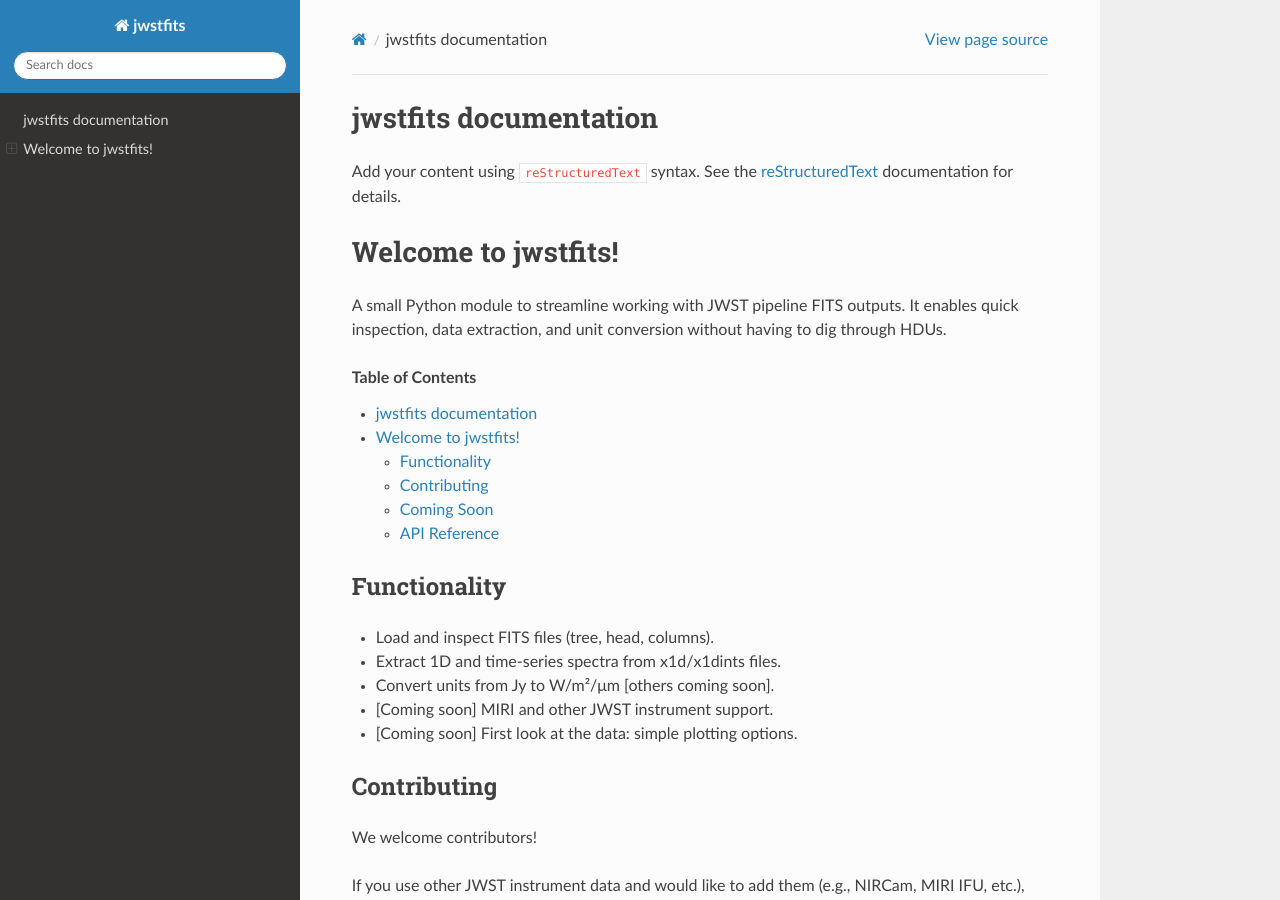
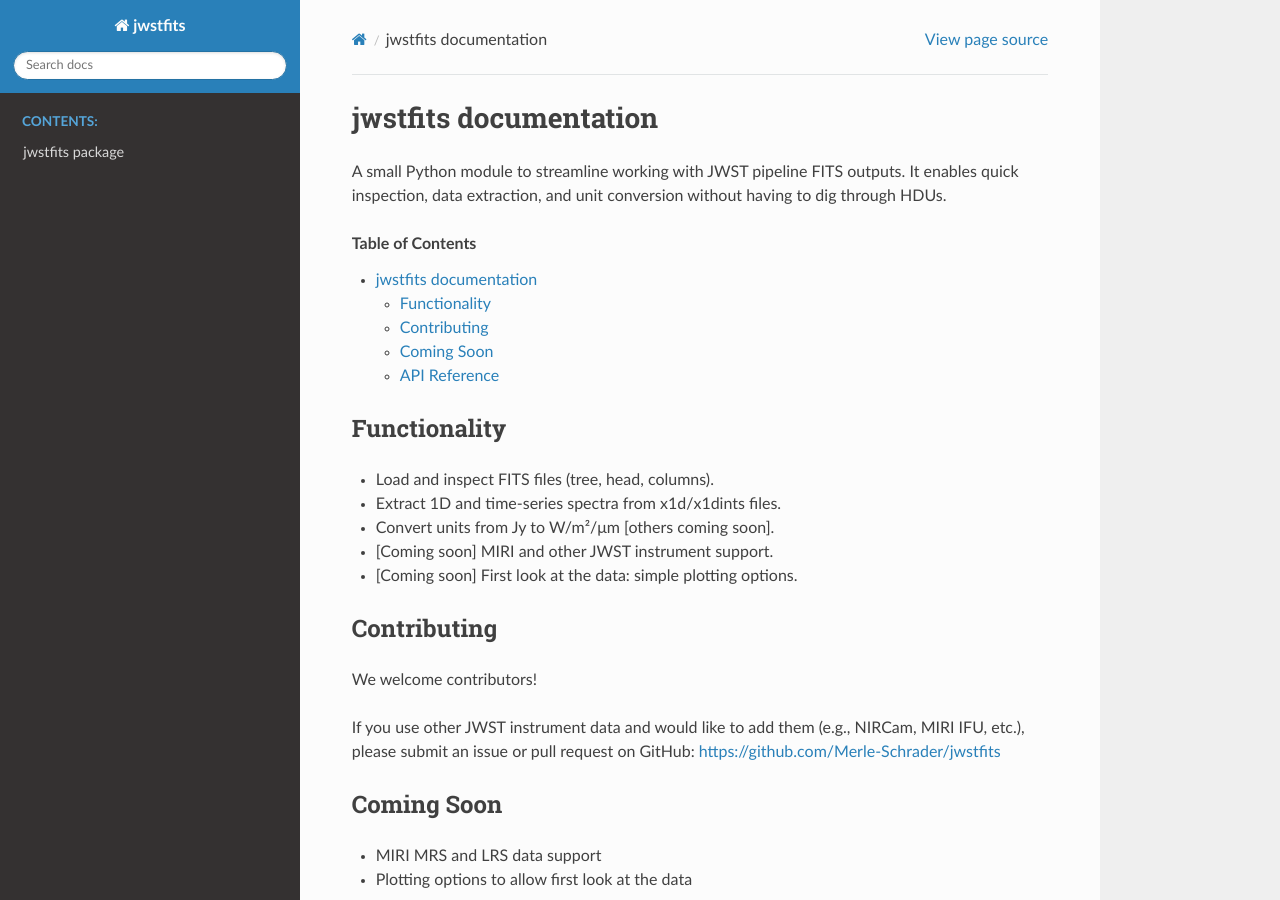
Before and after one commit to Merle-Schrader/jwstfits, a Sphinx documentation site: the page built from docs/index.rst, in a window 1280 px wide and 900 px high. Built offline with Sphinx 7.4.7 and the Read the Docs theme 3.1.0, drawn with Linux system fonts in a browser that asks for light colours; some of the changed text lies outside the part shown.

Commit message:
docs theme adjustment

```diff
--- a/docs/index.rst
+++ b/docs/index.rst
@@ -5,15 +5,7 @@
 
 jwstfits documentation
 ======================
-
-Add your content using ``reStructuredText`` syntax. See the
-`reStructuredText <https://www.sphinx-doc.org/en/master/usage/restructuredtext/index.html>`_
-documentation for details.
-
 .. jwstfits documentation master file
-
-Welcome to jwstfits!
-====================
 
 A small Python module to streamline working with JWST pipeline FITS outputs.
 It enables quick inspection, data extraction, and unit conversion without having to dig through HDUs.
@@ -48,3 +40,9 @@ API Reference
 .. autofunction:: jwstfits.utils.columns
 .. autofunction:: jwstfits.utils.tree
 .. autofunction:: jwstfits.utils.head
+
+.. toctree::
+   :maxdepth: 2
+   :caption: Contents:
+
+   jwstfits
```
Also changed, not shown: .readthedocs.yaml, 1 other file.
